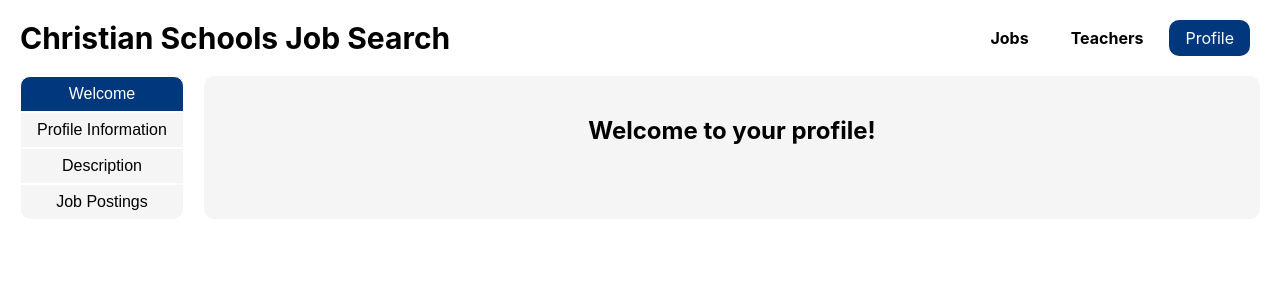
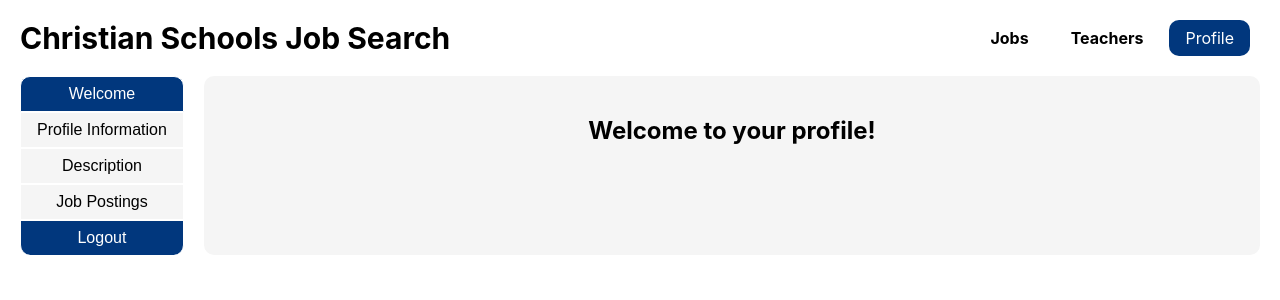
Before and after one commit to JS-7274/CSJSE-Clone, a React (Create React App) app in the folder csjse-app/client/: page /SchoolProfile in a window 1280 px wide. Shown: the top 300 px of the page. Built offline with nearby package versions, Linux system fonts and the light colour scheme.

Commit message:
School and Teacher Logout Functionality

```diff
--- a/csjse-app/client/src/pages/SchoolProfile.js
+++ b/csjse-app/client/src/pages/SchoolProfile.js
@@ -8,6 +8,11 @@ const SchoolProfile = ({ user }) => {
 	const handleTabClick = (tab) => {
 		setActiveTab(tab);
 	};
+
+	// Handles logout button redirection functionality.
+	const handleLogout = () => {
+		window.location.href = "/";
+	}
 
 	/* Opens welcome tab in side menu when page is first opened */
 
@@ -45,6 +50,12 @@ const SchoolProfile = ({ user }) => {
 					>
 						Job Postings
 					</button>
+					<button
+							className="logout"
+							onClick={handleLogout}
+						>
+							Logout
+					</button>
 				</div>
 				<div className="profile-content">
 					{activeTab === "Welcome" && (
--- a/csjse-app/client/src/pages/TeacherStaffProfile.js
+++ b/csjse-app/client/src/pages/TeacherStaffProfile.js
@@ -8,6 +8,11 @@ const TeacherStaffProfile = ({ user }) => {
 	const handleTabClick = (tab) => {
 		setActiveTab(tab);
 	};
+
+	// Handles the logout button functionality.
+	const handleLogout = () => {
+		window.location.href = "/";
+	}
 
 	/* Opens welcome tab in side menu when page is first opened */
 
@@ -54,7 +59,12 @@ const TeacherStaffProfile = ({ user }) => {
 						</button>
 					</div>
 					<div className="sidebar">
-						<button className="logout">Logout</button>
+						<button
+							className="logout"
+							onClick={handleLogout}
+						>
+							Logout
+						</button>
 					</div>
 					<div className="sidebar">
 						<button className="deactivate">Deactivate Account</button>
```
